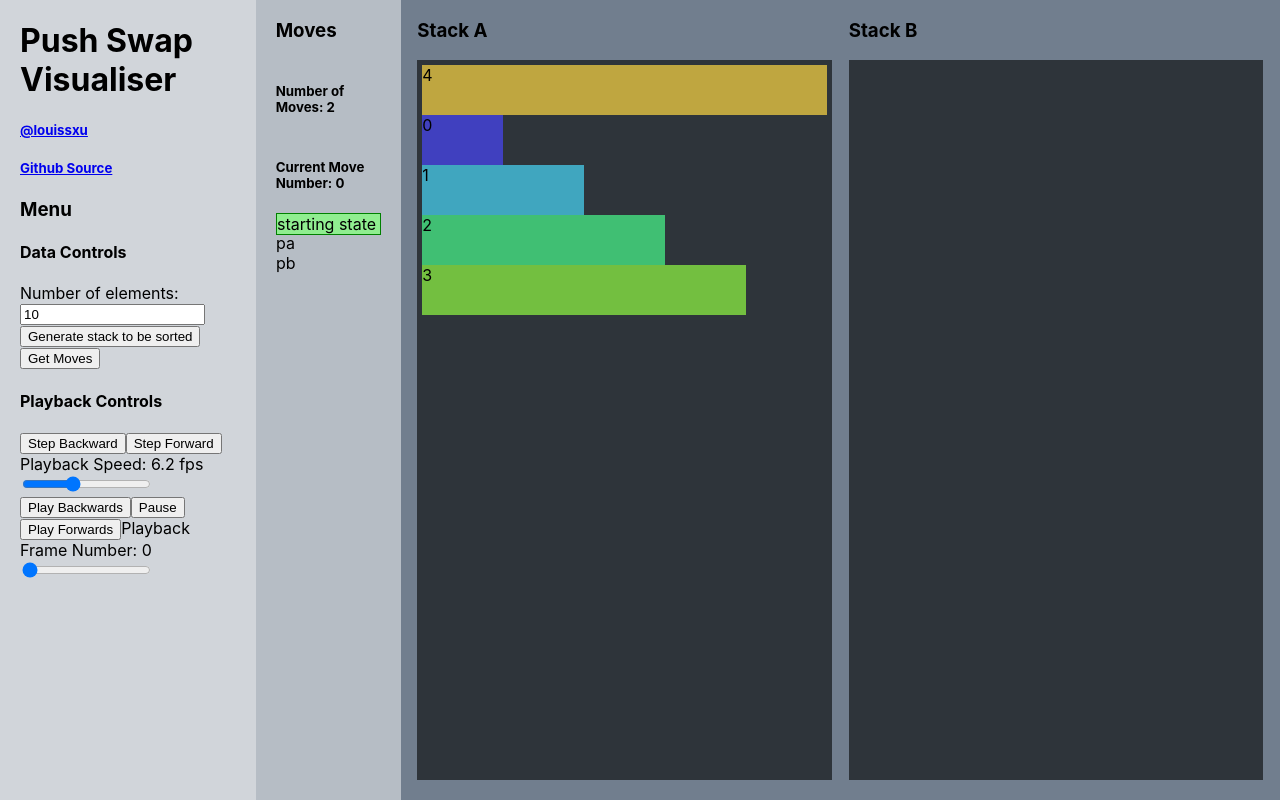
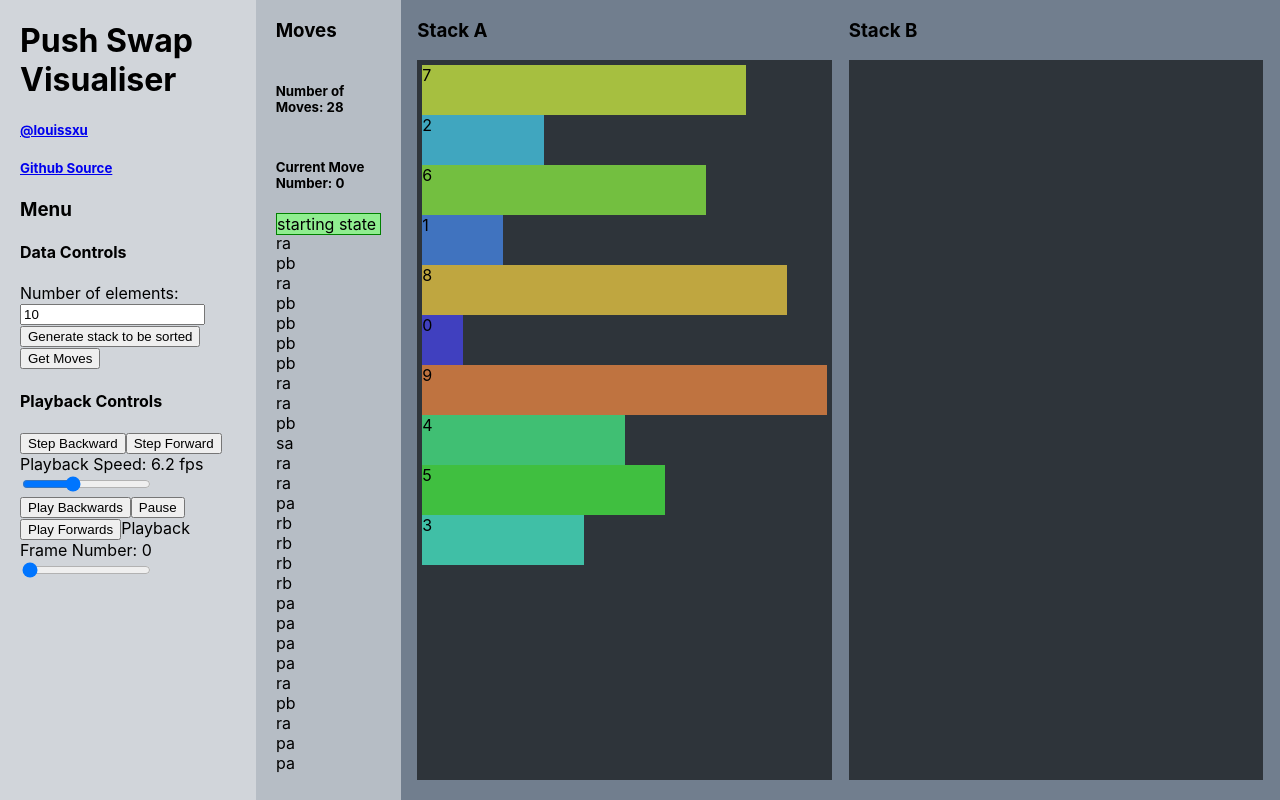
Before and after one commit to louissxu/push_swap_visualiser, a React (Create React App) app: page / in a window 1280 px wide. Built offline with nearby package versions, Linux system fonts and the light colour scheme.

Commit message:
feat: Change default starting state to a valid stack with matching moves

```diff
--- a/src/Visualiser.tsx
+++ b/src/Visualiser.tsx
@@ -790,6 +790,8 @@ class Visualiser extends React.Component<IVisualiserProps, IVisualiserState> {
       const stdout = data.stdout
       const stderr = data.stderr;
       const moves = stdout.trim().split("\n").map((elem: string) => this.stringToMove(elem));
+      // const formattedMoves = moves.map((str:string) => str[0].toUpperCase() + str.slice(1)).map((str:string) => "Move." + str).join(", ");
+      // console.log(formattedMoves);
       if (moves.includes(null)) {
         this.setState({
           moves: [],
--- a/src/index.tsx
+++ b/src/index.tsx
@@ -5,13 +5,16 @@ import './index.css';
 import Visualiser, { Move } from "./Visualiser";
 import reportWebVitals from './reportWebVitals';
 
+const startingValues = [7, 2, 6, 1, 8, 0, 9, 4, 5, 3];
+const startingMoves = [Move.Start, Move.Ra, Move.Pb, Move.Ra, Move.Pb, Move.Pb, Move.Pb, Move.Pb, Move.Ra, Move.Ra, Move.Pb, Move.Sa, Move.Ra, Move.Ra, Move.Pa, Move.Rb, Move.Rb, Move.Rb, Move.Rb, Move.Pa, Move.Pa, Move.Pa, Move.Pa, Move.Ra, Move.Pb, Move.Ra, Move.Pa, Move.Pa, Move.Sa]
+
 const root = ReactDOM.createRoot(
   document.getElementById('root') as HTMLElement
 );
 root.render(
   <React.StrictMode>
     {/* <App /> */}
-    <Visualiser values={[4, 0, 1, 2, 3]} moves={[Move.Start, Move.Pa, Move.Pb]}/>
+    <Visualiser values={startingValues} moves={startingMoves}/>
   </React.StrictMode>
 );
 
```
